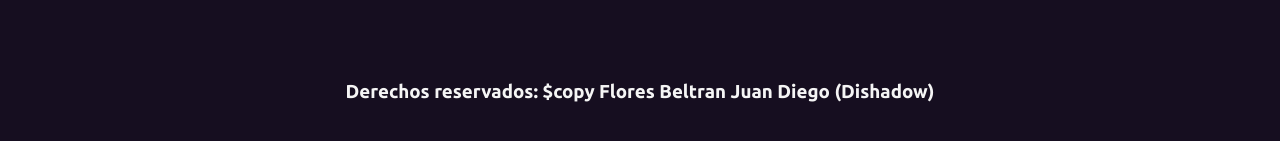
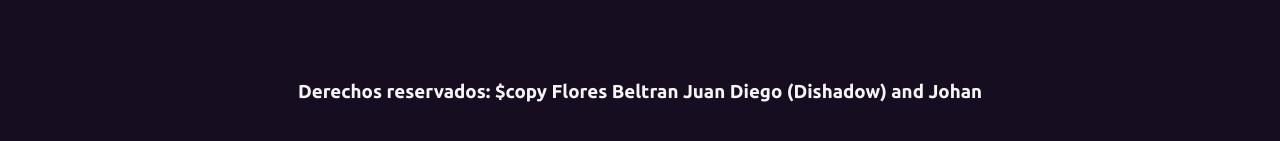
Before and after one commit to Dishadow/PaginaDishadow-Johan.github.io, a plain HTML site: page index.html in a window 1280 px wide. Shown: the part 2178-2319 px from the top of the page. Drawn offline with nearby package versions, Linux system fonts and the light colour scheme; no server answers; a script that the page names is missing; files whose address does not match are found by name.

Commit message:
Cambio de nombres

```diff
--- a/index.html
+++ b/index.html
@@ -141,7 +141,7 @@
                 </div>
             </form>
             <section class="footer__copy container">
-                <h3 class="footer__copyrigt">Derechos reservados: $copy Flores Beltran Juan Diego (Dishadow)</h3>
+                <h3 class="footer__copyrigt">Derechos reservados: $copy Flores Beltran Juan Diego (Dishadow) and Johan</h3>
             </section>
         </section>
     </footer>
```
